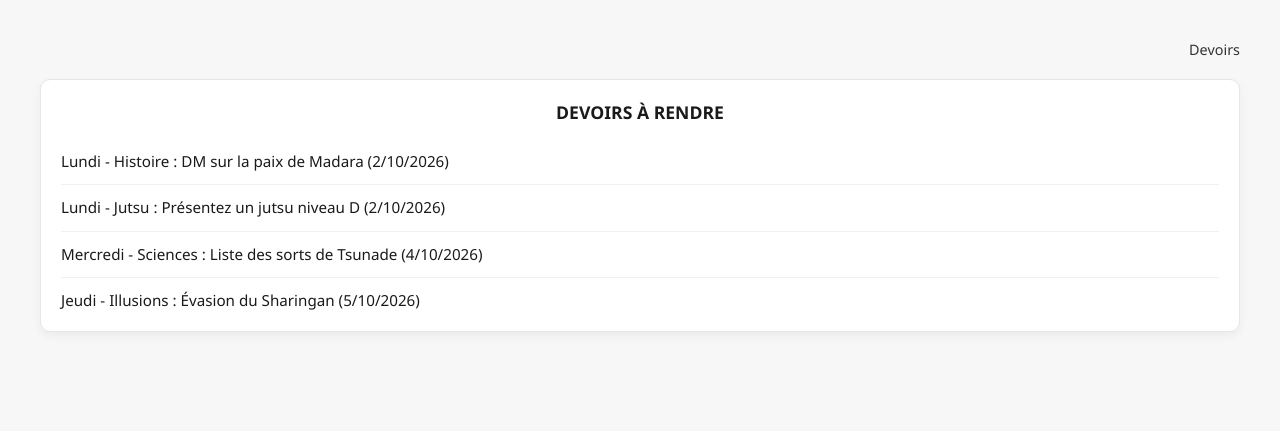
After one commit to cDguardia/plateforme_academique, a Python web app: template app/templates/devoir.html in a window 1280 px wide. The commit adds this page. Shown: the top 431 px of the page. Run offline with Jinja, Linux system fonts and the light colour scheme; the template is opened without the code that fills it, so the values that code supplies are empty.

Commit message:
alicia sksk

```diff
--- a/app/templates/dashboard_professor.html
+++ b/app/templates/dashboard_professor.html
@@ -317,7 +317,7 @@
                 </div>
                 <div class="action-item">
                     <span class="badge badge-video">▶️</span>
-                    <span>Interview sur le Post-Impressionnisme</span>
+                    <span>Interview avec le IIIe Hokage</span>
                 </div>
             </div>
         </div>
--- a/app/templates/dashboard_student.html
+++ b/app/templates/dashboard_student.html
@@ -240,10 +240,10 @@
                 </ul>
 
                 <div class="subtitle">Actions rapides</div>
-                <button class="action-item">
+                <a href="devoir.html" class="action-item" style="text-decoration: none; color: inherit;">
                     <span class="icon">📚</span>
                     <span>Voir mes devoirs</span>
-                </button>
+                </a>
                 <button class="action-item">
                     <span class="icon">📅</span>
                     <span>Consulter l'emploi du temps</span>
--- /dev/null
+++ b/app/templates/devoir.html
@@ -0,0 +1,188 @@
+<!DOCTYPE html>
+<html lang="fr">
+<head>
+    <meta charset="UTF-8">
+    <meta name="viewport" content="width=device-width, initial-scale=1.0">
+    <title>Devoirs à rendre</title>
+    <style>
+        body {
+            font-family: 'Segoe UI', Tahoma, Geneva, Verdana, sans-serif;
+            background-color: #f7f7f7;
+            margin: 0;
+            padding: 40px;
+            color: #1a1a1a;
+        }
+
+        .status-bar {
+            text-align: right;
+            font-size: 0.9em;
+            color: #333;
+            margin-bottom: 20px;
+            max-width: 1200px;
+            margin-left: auto;
+            margin-right: auto;
+        }
+
+        .dashboard {
+            display: flex;
+            gap: 20px;
+            max-width: 1200px;
+            margin: 0 auto;
+            position: relative;
+            padding-bottom: 60px;
+        }
+
+        .column {
+            display: flex;
+            flex-direction: column;
+            flex: 1;
+            gap: 20px;
+        }
+
+        .card {
+            background-color: #ffffff;
+            border-radius: 10px;
+            box-shadow: 0 4px 10px rgba(0, 0, 0, 0.05);
+            padding: 20px;
+            border: 1px solid #e6e6e6;
+        }
+
+        .card-title {
+            text-align: center;
+            font-size: 1.1em;
+            font-weight: 700;
+            text-transform: uppercase;
+            margin-top: 0;
+            margin-bottom: 15px;
+        }
+
+        .list-group {
+            list-style: none;
+            padding: 0;
+            margin: 0;
+        }
+
+        .list-item {
+            font-size: 0.95em;
+            padding: 12px 0;
+            border-bottom: 1px solid #f0f0f0;
+            line-height: 1.4;
+        }
+
+        .list-item:last-child {
+            border-bottom: none;
+            padding-bottom: 0;
+        }
+
+        .btn-add {
+            background-color: #007bff;
+            color: white;
+            border: none;
+            padding: 8px 16px;
+            border-radius: 5px;
+            font-size: 0.9em;
+            cursor: pointer;
+            margin-top: 10px;
+            transition: background-color 0.2s;
+        }
+        .btn-add:hover {
+            background-color: #0056b3;
+        }
+
+        .main-title {
+            position: absolute;
+            bottom: -30px;
+            right: 0;
+            font-size: 4em;
+            font-weight: 800;
+            margin: 0;
+            letter-spacing: 2px;
+        }
+
+        @media (max-width: 900px) {
+            .dashboard {
+                flex-direction: column;
+            }
+            .main-title {
+                position: relative;
+                text-align: right;
+                bottom: 0;
+                margin-top: 20px;
+            }
+        }
+
+        /* Styles du tableau */
+        table {
+            width: 100%;
+            border-collapse: collapse;
+            border: 1px solid #e0e0e0;
+        }
+
+        th, td {
+            padding: 16px 20px;
+            text-align: left;
+            border-bottom: 1px solid #e0e0e0;
+            border-right: 1px solid #e0e0e0;
+        }
+
+        /* Supprimer la bordure droite pour la dernière colonne */
+        th:last-child, td:last-child {
+            border-right: none;
+        }
+
+        /* En-tête du tableau (bleu clair avec bordure supérieure plus foncée) */
+        th {
+            background-color: #e6f2ff;
+            border-top: 3px solid #2a52be; /* Ligne bleue au-dessus */
+            font-weight: bold;
+            color: #000;
+        }
+
+        /* Lignes vides en bas du tableau pour respecter la maquette */
+        .empty-row td {
+            height: 40px; /* Force une hauteur pour les cases vides */
+        }
+
+        /* Style des badges pour les dates (bulles grises) */
+        .date-badge {
+            background-color: #e6e6e6;
+            padding: 6px 14px;
+            border-radius: 20px;
+            display: inline-block;
+            font-size: 0.95em;
+            color: #000;
+        }
+    </style>
+</head>
+<body>
+
+    <div class="status-bar">
+        Devoirs
+    </div>
+
+    <div class="dashboard">
+        <div class="column">
+            <div class="card">
+                <h2 class="card-title">Devoirs à rendre</h2>
+                <div class="list-group">
+                    <div class="list-item">
+                        Lundi - Histoire : DM sur la paix de Madara (2/10/2026)
+                    </div>
+                    <div class="list-item">
+                        Lundi - Jutsu : Présentez un jutsu niveau D (2/10/2026)
+                    </div>
+                    <div class="list-item">
+                        Mercredi - Sciences : Liste des sorts de Tsunade (4/10/2026)
+                    </div>
+                    <div class="list-item">
+                        Jeudi - Illusions : Évasion du Sharingan (5/10/2026)
+                    </div>
+                </div>
+            </div>
+        </div>
+    </div>
+
+
+
+</body>
+</html>
--- a/app/templates/login.html
+++ b/app/templates/login.html
@@ -174,7 +174,7 @@
         <label class="checkbox-group">
           <input type="checkbox"> Se souvenir de moi
         </label>
-        <a href="#" class="forgot-link">Mot de passe oublié ?</a>
+        <a href="change_password.html" class="forgot-link">Mot de passe oublié ?</a>
       </div>
 
       <button type="submit" class="btn-submit">Se connecter</button>
```
Also changed, not shown: app/templates/change_password.html (+167 -0 lines), app/templates/dashboard_admin.html (+156 -1 lines).
